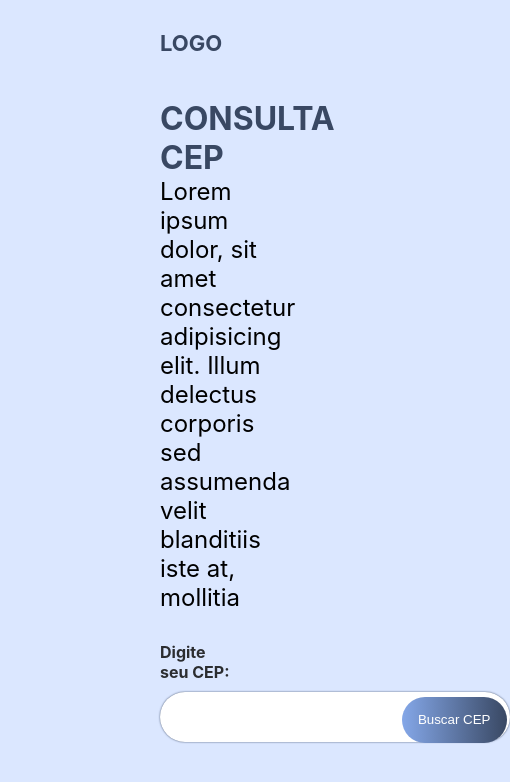
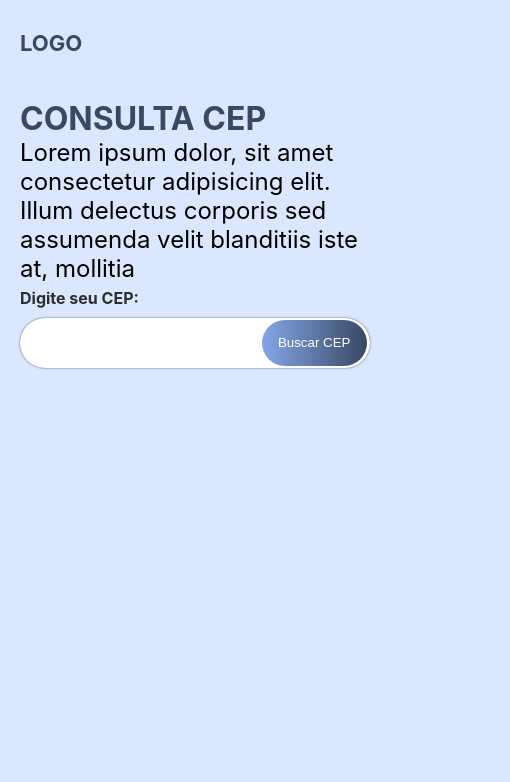
Before and after one commit to SyLu4N/APIEndereco, a React (Create React App) app: page / in a window 390 px wide. Shown: the top 782 px of the page, 510 px wide, since content can reach past the window. Built offline with nearby package versions, Linux system fonts and the light colour scheme.

Commit message:
Response

```diff
--- a/src/App.tsx
+++ b/src/App.tsx
@@ -1,6 +1,6 @@
 import React, { FormEvent, useState } from 'react';
 import './styles/App.css';
-/* import foto1 from './images/location.svg'; */
+import foto1 from './images/location.svg';
 
 function App() {
   const [cep, setCep] = useState('');
@@ -106,7 +106,7 @@
             Lorem ipsum dolor, sit amet consectetur adipisicing elit. Illum
             delectus corporis sed assumenda velit blanditiis iste at, mollitia
           </p>
-          <div className="error">{/* <img src={foto1} alt="" /> */}</div>
+          <div className="error">{<img src={foto1} alt="" />}</div>
         </div>
         <form className="form" onSubmit={(e) => handleSubmit(e)}>
           <label htmlFor="">
--- a/src/styles/App.css
+++ b/src/styles/App.css
@@ -44,6 +44,7 @@
 .image{
   display: flex;
   justify-content: space-between;
+  height: 150px;
 }
 
 .image p{
@@ -52,10 +53,8 @@
 }
 
 .image img{
-  position: absolute;
-  top: 8%;
-  right: 15%;
-  width: 470px;
+  margin-top: -80px;
+  width: 30vw;
 }
 
 .error{
@@ -159,6 +158,41 @@
   color: var(--colorError);
 }
 
-@media  {
+@media (max-width: 675px){
+  body{
+    padding: 20px 20px;
+  }
+
+  .container{
+    display: flex;
+    justify-content: center;
+    margin: auto;
+  }
+
+  .error{
+    display: none;
+  }
+}
+
+@media (max-width: 1098px){
+  body{
+    padding: 20px 100px;
+  }
 
 }
+
+@media (max-width: 1098px){
+  body{
+    padding: 20px 50px;
+  }
+
+  .image img{
+    margin-left: 60px;
+    width: 40vw;
+  }
+
+  .image p{
+    min-width: 350px;
+  }
+
+}
```
